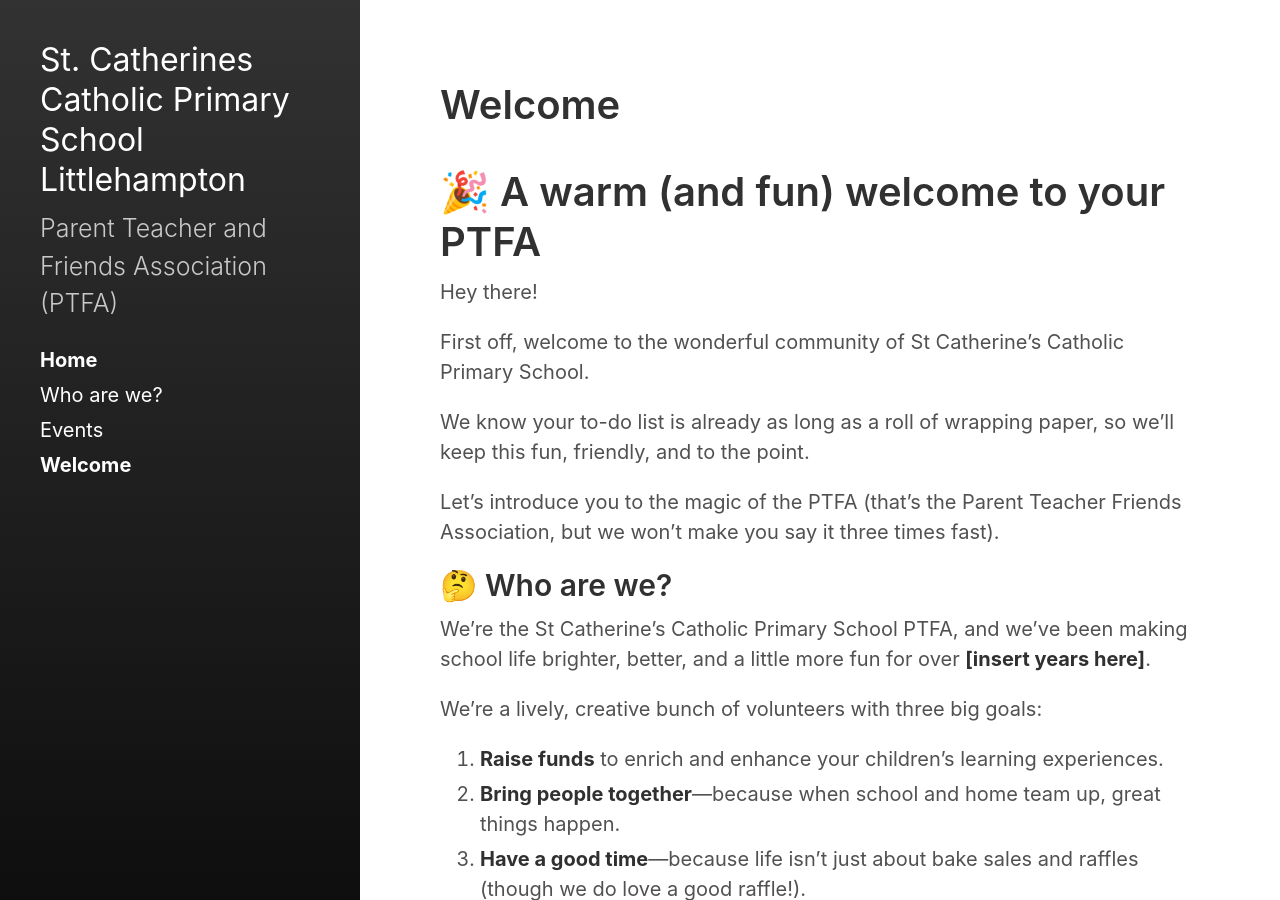
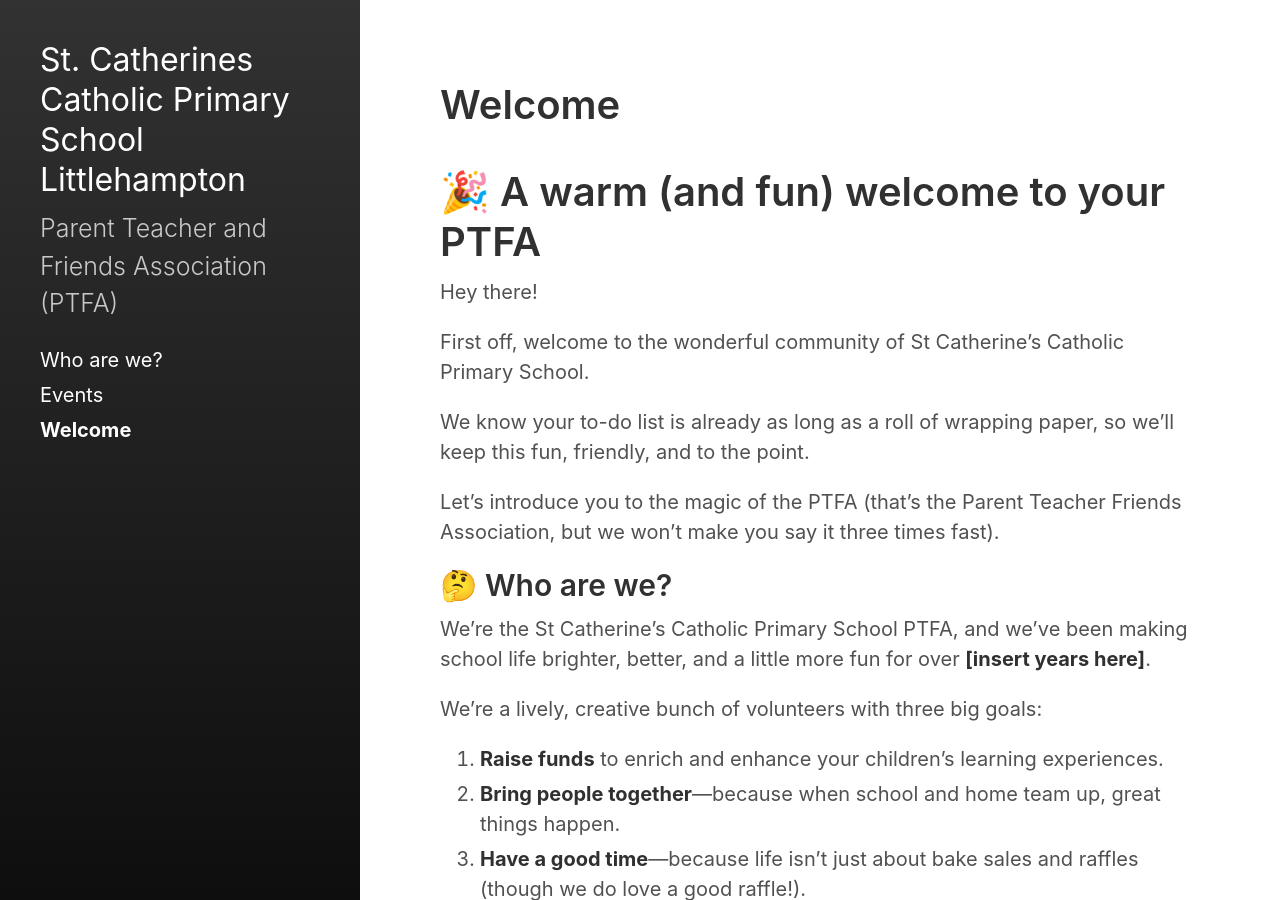
Before and after one commit to skeddy/stcathsptfa, a Jekyll site: the page built from index.md, in a window 1280 px wide and 900 px high. Built offline with Jekyll 4.4.1, drawn with Linux system fonts in a browser that asks for light colours.

Commit message:
Update sidebar-nav-links.html

```diff
--- a/_includes/sidebar-nav-links.html
+++ b/_includes/sidebar-nav-links.html
@@ -1,13 +1,4 @@
 <nav id="sidebar-nav-links">
-  {% if site.sidebar_home_link %}
-    <a class="home-link {% if page.url == '/' %} active{% endif %}"
-        href="{{ "/" | relative_url }}">Home</a>
-  {% endif %}
-  {% if site.sidebar_blog_link %}
-    <a class="page-link {% if page.url == site.sidebar_blog_link %} active{% endif %}"
-	href="{{ site.sidebar_blog_link | relative_url }}">Blog</a>
-  {% endif %}
-
   {% comment %}
     The code below dynamically generates a sidebar nav of pages with
     `sidebar_link: true` in the front-matter. See readme for usage.
```
